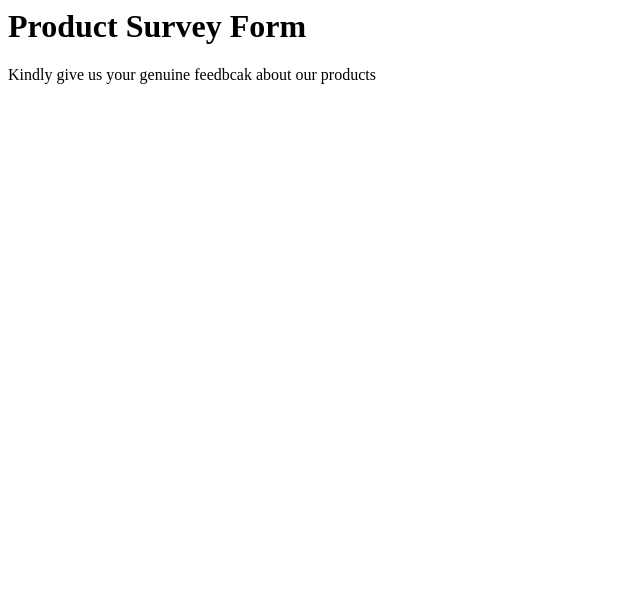
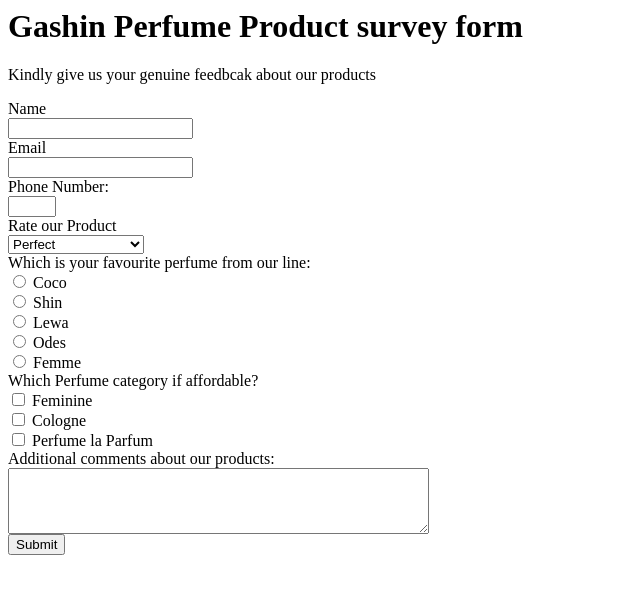
Before and after one commit to Dev-inspired/onyedika-sharon--product-survey-form, a plain HTML site: page index.html in a window 1280 px wide. Shown: the whole page, without its empty margins (0-640 px from the left). Drawn offline with Linux system fonts and the light colour scheme.

Commit message:
https://github.com/Dev-inspired/onyedika-sharon--product-survey-form.git

```diff
--- a/index.html
+++ b/index.html
@@ -1,9 +1,46 @@
-<index>
+<html>
     <head>
         <title>Producr Survey Form</title>
     </head>
     <body>
-        <h1 id="title">Product Survey Form</h1>
+        <h1 id="title">Gashin Perfume Product survey form</h1>
         <p id="description">Kindly give us your genuine feedbcak about our products</p>
+        <form id="survey-form">
+         <label id="name-label">Name</label><br>
+           <input type="text" id="name"><br>
+            <label id="email-label">Email</label><br>
+             <input type="email" id="email"><br>
+            <label id="number-label">Phone Number:</label><br>
+              <input type="number" id="number" min="0" max="7"><br>
+            <label>Rate our Product</label><br>
+              <select id="dropdown" name="rate"><br>
+                <option value="Perfect">Perfect</option>
+                <option value="Good">Good</option>
+                <option value="Fair">Fair</option>
+                <option value="Improvement">Need Improvement</option>
+                <option value="no">Not For Me</option>
+              </select><br>
+            <label>Which is your favourite perfume from our line:</label><br>
+                <input type="radio" id="coco" name="perf" value="coco">
+                <label for="coco">Coco</label><br>
+                <input type="radio" id="shin" name="perf" value="shin">
+                <label for="shin">Shin</label><br>
+                <input type="radio" id="lewa" name="perf" value="lewa">
+                <label for="lewa">Lewa</label><br>
+                <input type="radio" id="odes" name="perf" value="odes">
+                <label for="odes">Odes</label><br>
+                <input type="radio" id="femme" name="perf" value="femme">
+                <label for="femme">Femme</label><br>
+                <label>Which Perfume category if affordable?</label><br>
+              <input type="checkbox" id="cat1" name="cat1" value="Feminine">
+                <label for="cat1"> Feminine</label><br>
+                <input type="checkbox" id="cat2" name="cat2" value="Cologne">
+                <label for="cat2"> Cologne</label><br>
+                <input type="checkbox" id="cat3" name="cat3" value="Parfum">
+                <label for="cat3"> Perfume la Parfum</label><br>
+                <label for="remarks">Additional comments about our products:</label><br>
+                <textarea id="remarks" name="remarks" rows="4" cols="50"></textarea><br>
+                <input type="submit" value="Submit">
+        </form>
     </body>
-</index>
+</html>
```
Also changed, not shown: style.css (added).
